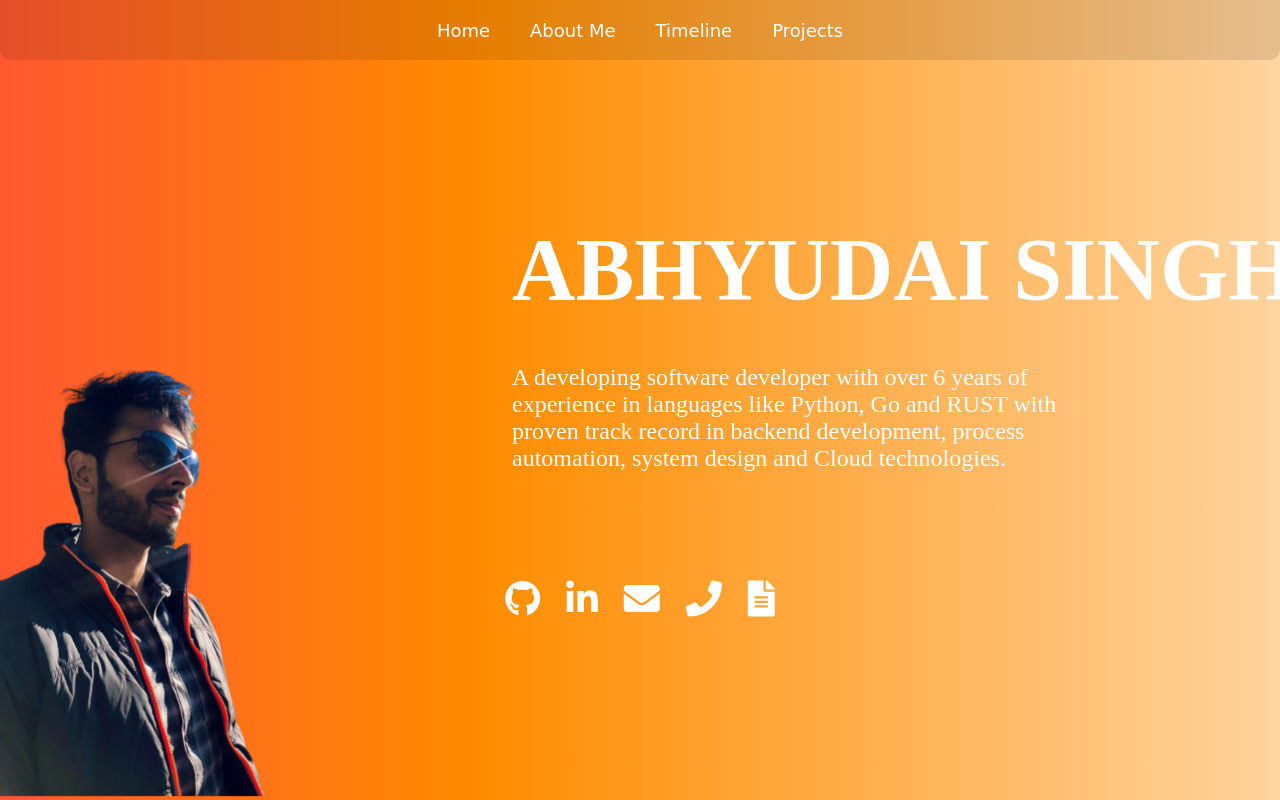
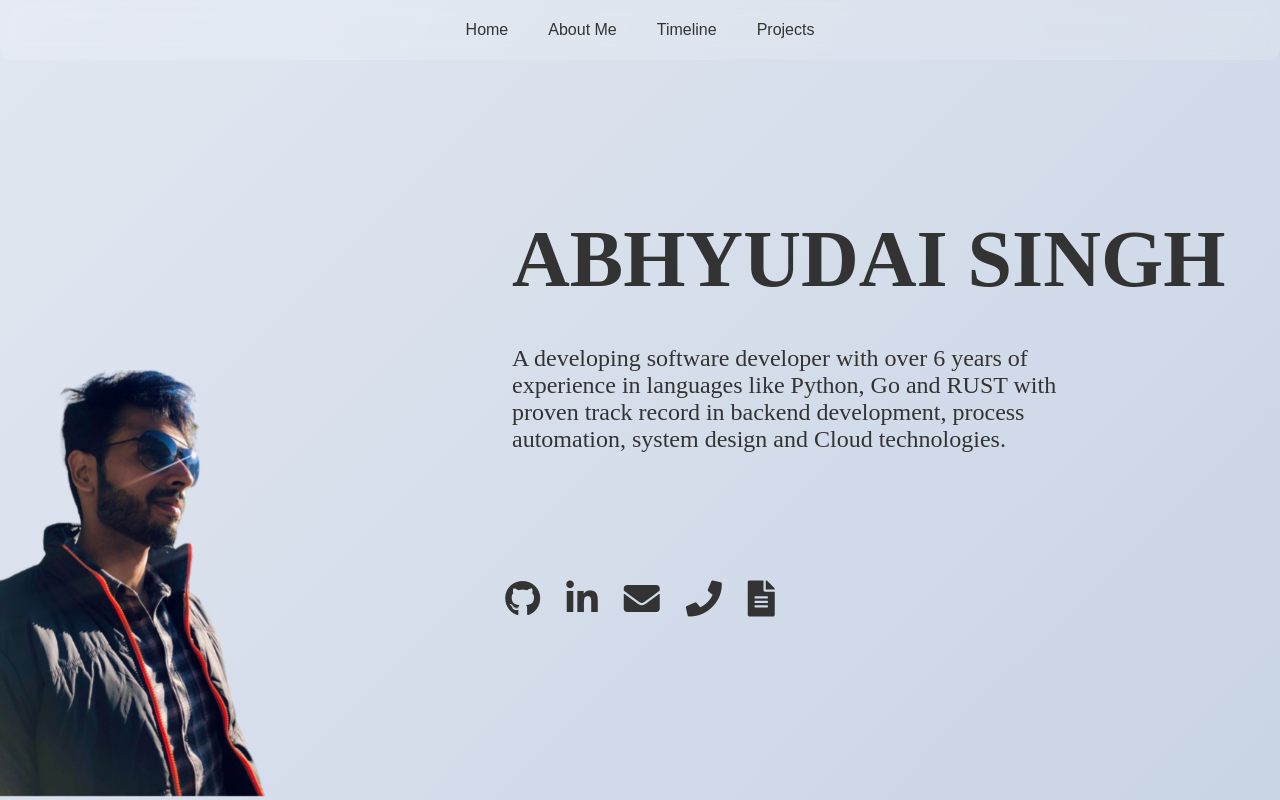
Before and after one commit to AbhyudaiSingh09/mywebsite, a plain HTML site: page index.html in a window 1280 px wide. Drawn offline with Linux system fonts and the light colour scheme.

Commit message:
updated background

```diff
--- a/css/homepage.css
+++ b/css/homepage.css
@@ -1,6 +1,6 @@
 body {
-  background: linear-gradient(270deg,white, #ff8c00, #ff0080, #8A2BE2, #00BFFF, #ff8c00,black);
-  background-size: 600% 600%;
+  background: linear-gradient(135deg, #f5f7fa, #c3cfe2); /* soft blue/gray tones */
+  background-size: 200% 200%;
   -webkit-animation: AnimationName 15s ease infinite;
   -moz-animation: AnimationName 15s ease infinite;
   animation: AnimationName 15s ease infinite;
@@ -9,17 +9,18 @@ body {
   align-items: center;
   min-height: 100vh;
   margin: 0;
-  color: white;
+  color: #333; /* softer text color */
 }
 
 .profile-card {
-  background-color: rgba(255, 255, 255, 0.2);
+  background-color: rgba(255, 255, 255, 0.15);
   border-radius: 10px;
   padding: 20px;
-  box-shadow: 0 4px 8px rgba(0, 0, 0, 0.5);
+  box-shadow: 0 4px 12px rgba(0, 0, 0, 0.1);
   text-align: center;
   height: 300px;
   width: 600px;
+  backdrop-filter: blur(10px); /* adds a glassmorphism effect */
 }
 
 .profile-image {
@@ -28,6 +29,7 @@ body {
   border-radius: 50%;
   object-fit: cover;
   margin-bottom: 20px;
+  background: transparent; /* transparent background for image */
 }
 
 @-webkit-keyframes AnimationName {
@@ -49,8 +51,9 @@ body {
   position: fixed;
   top: 0;
   width: 100%;
-background: rgba(0, 0, 0, 0.1);
-z-index: 100; /* Ensures the navbar is above other content */
+  background: rgba(255, 255, 255, 0.15);
+  backdrop-filter: blur(10px);
+  z-index: 100;
   border-bottom-left-radius: 10px;
   border-bottom-right-radius: 10px;
 }
@@ -60,102 +63,90 @@ list-style-type: none;
   margin: 0;
   padding: 0;
   display: flex;
-justify-content: center; /* Centers the navbar items horizontally */
+  justify-content: center;
   align-items: center;
-height: 60px; /* Adjust height as needed */
+  height: 60px;
 }
 
 .navbar li {
-padding: 0 20px; /* Space between navbar items */
+  padding: 0 20px;
 }
 
 .navbar a {
   text-decoration: none;
-color: white; /* Text color, change as needed */
+  color: #333;
   font-size: 16px;
-font-family: cursive;
-font-size:large
+  font-family: 'Arial', sans-serif;
+  font-weight: 500;
 }
 
 .navbar a:hover {
-color: #232323; /* Highlight color on hover, change as needed */
+  color: #555;
 }
 
 .active {
-  color: #FFD700; /* Gold color for active state, change as needed */
-  font-weight: black;
+  color: #007BFF;
+  font-weight: bold;
 }
 
-
-/* Existing styles remain unchanged */
+/* Sliding photo stays the same, keeping transparency */
 
 .sliding-photo {
-position: fixed; /* Fixed position to stay in place while scrolling */
-bottom: 0; /* Start from the bottom */
+  position: fixed;
+  bottom: 0;
   left: 0;
-width: 25%; /* Covers about 1/4 of the screen */
-z-index: 50; /* Ensure it's above the background but below the navbar */
-animation: slideUp 2s ease-out forwards; /* Animation named slideUp */
+  width: 25%;
+  z-index: 50;
+  animation: slideUp 2s ease-out forwards;
 }
 
 .sliding-photo img {
-width: 100%; /* Ensure the image covers the full width of its container */
-height: auto; /* Maintain aspect ratio */
+  width: 100%;
+  height: auto;
+  background: transparent;
 }
 
 @keyframes slideUp {
-from {
-    transform: translateY(100%); /* Start from below the screen */
-}
-to {
-    transform: translateY(0); /* End at its initial position */
-}
+  from { transform: translateY(100%); }
+  to { transform: translateY(0); }
 }
 
-/* Ensure your other styles (navbar, etc.) remain unchanged */
-/* Add to your existing CSS */
-
 .about-me {
-position: fixed; /* Ensures the text stays put, similar to the photo */
-left: 40%; /* Adjust so it's to the right of the photo; may need fine-tuning */
-top: 20%; /* Adjust based on your layout needs */
-width: 70%; /* Ensures there's enough room for text; adjust as needed */
-color: white; /* Adjust text color as needed */
+  position: fixed;
+  left: 40%;
+  top: 20%;
+  width: 70%;
+  color: #333;
 }
 
 .about-me h1 {
-font-size: 5.5em; /* Big fonts for the name */
-margin-bottom: 0.5em; /* Adds some space between the name and the paragraph */
+  font-size: 5em;
+  margin-bottom: 0.5em;
 }
 
 .about-me p {
-font-size: 1.5em; /* Adjust paragraph font size as needed */
-max-width: 600px; /* Ensures the paragraph is not too wide for readability */
+  font-size: 1.5em;
+  max-width: 600px;
 }
 
-.about-me h1:hover{
-color: #191919; /* Change color on hover */
-}
-
-.about-me p:hover{
-color: #191919; /* Change color on hover */
+.about-me h1:hover,
+.about-me p:hover {
+  color: #007BFF;
 }
 
 .social-icon {
   padding-top: 400px;
   text-decoration: none;
-color: white; /* Default icon color */
-font-size: 1.5em; /* Icon size, adjust as needed */
-margin: 0 10px; /* Spacing between icons */
+  color: #333;
+  font-size: 1.5em;
+  margin: 0 10px;
 }
-
-/* Position the icons a bit above the bottom of the page */
 
 .about-me .social-icon {
   position: absolute;
-bottom: 0; /* Adjust distance from the bottom as needed */
+  bottom: 0;
 }
 
 .social-icon:hover {
-color: #191919; /* Change color on hover */
+  color: #007BFF;
 }
```
Lines whose indentation alone changed are shown as unchanged.
